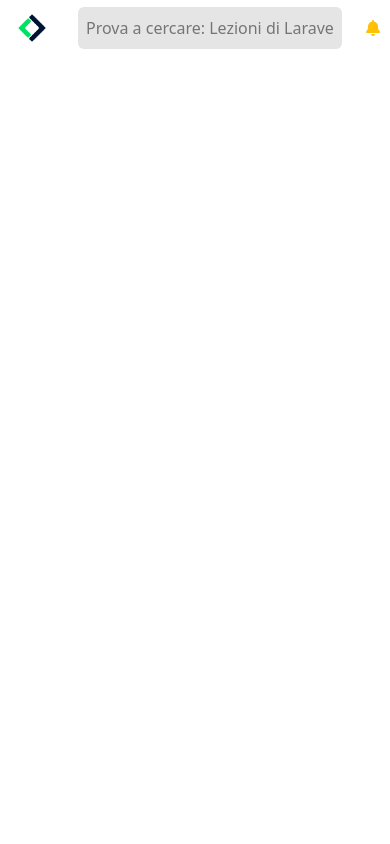
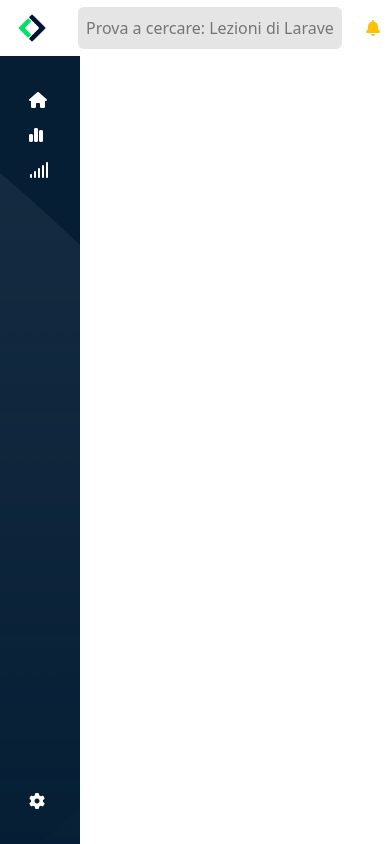
Before and after one commit to CarloVeronese/html-css-bootstrap-dashboard, a plain HTML site: page index.html in a window 390 px wide. Drawn offline with nearby package versions, Linux system fonts and the light colour scheme.

Commit message:
Add - sidebar with content and responsive

```diff
--- a/css/style.css
+++ b/css/style.css
@@ -3,6 +3,10 @@
 .container-max{
     padding: 0 10px;
     width: 100%;
+}
+
+.container-small{
+    width: 58px;
 }
 
 /* ASIDE */
@@ -16,10 +20,47 @@ aside input{
     max-width: 44px;
 }
 
+/* SIDEBAR */
+
+.sidebar{
+    background-color: var(--dark-blue);
+    background-image: url(../img/sidebar-bg.png);
+    padding-top: 30px;
+    padding-bottom: 30px;
+}
+
+.sidebar a{
+    text-decoration: none;
+    color: white;
+    align-items: center;
+    min-height: 27px;
+}
+
+.sidebar a i{
+    width: 20px ;
+}
+
+.sidebar a span{
+    font-weight: 400;
+    font-size: 18px;
+}
+
 /* PALETTE */
 
 :root{
     --grey: #E5E5E5;
+    --dark-blue: #051E34;
+}
+
+/* RESPONSIVE */
+
+@media (min-width:768px){
+    .container-small{
+        width: 140px;
+    }
+    .sidebar a{
+    padding-left: 10px;
+    }
 }
 
 /* .debug{
--- a/index.html
+++ b/index.html
@@ -18,10 +18,6 @@
                 </div>
                 <div class="col flex-grow-1">
                     <input type="text" placeholder="Prova a cercare: Lezioni di Laravel" class="w-100 border-0 rounded px-2">
-                    <!-- <div class="input-group">
-                        <button class="btn btn-outline-secondary b-0" type="button" id="button-addon1"></button>
-                        <input type="text" class="form-control" placeholder="Prova a cercare: Lezioni di Laravel" aria-label="Example text with button addon" aria-describedby="button-addon1">
-                    </div> -->
                 </div>
                 <div class="col-auto">
                     <ul class="list-unstyled d-flex gap-md-3 mt-3">
@@ -33,7 +29,36 @@
                 </div>
             </aside>
             <main class="flex-grow-1 row">
-                <div class="col-auto sidebar"></div>
+                <div class="col-auto sidebar">
+                    <div class="container-small h-100">
+                        <ul class="list-unstyled d-flex flex-column gap-2 h-100">
+                            <li>
+                                <a href="" class="d-flex gap-3 justify-content-center justify-content-md-start">
+                                    <i class="fa-solid fa-house"></i>
+                                    <span class="d-none d-md-inline">Home</span>
+                                </a>
+                            </li>
+                            <li>
+                                <a href="" class="d-flex gap-3 justify-content-center justify-content-md-start">
+                                    <i class="fa-solid fa-chart-simple"></i>
+                                    <span class="d-none d-md-inline">Stats</span>
+                                </a>
+                            </li>
+                            <li class="flex-grow-1">
+                                <a href="" class="d-flex gap-3 justify-content-center justify-content-md-start">
+                                    <i class="fa-solid fa-signal"></i>
+                                    <span class="d-none d-md-inline">Signals</span>
+                                </a>
+                            </li>
+                            <li>
+                                <a href="" class="d-flex gap-3 justify-content-center justify-content-md-start">
+                                    <i class="fa-solid fa-gear"></i>
+                                    <span class="d-none d-md-inline">Admin</span>
+                                </a>
+                            </li>
+                        </ul>
+                    </div>
+                </div>
                 <div class="col flex-grow-1 main-page d-flex flex-column">
                     <div class="my-style-navbar"></div>
                     <div class="main-content flex-grow-1"></div>
```
